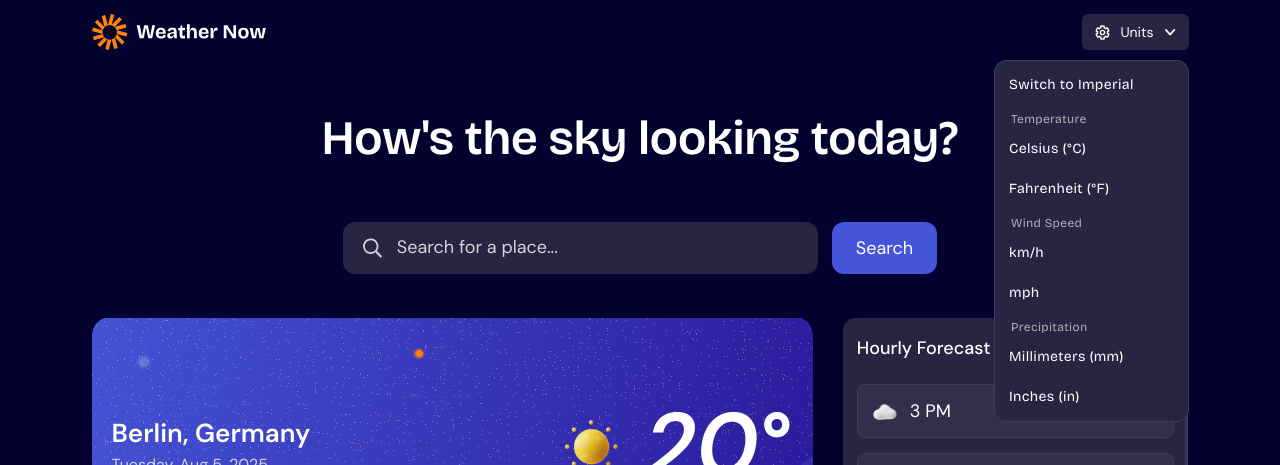
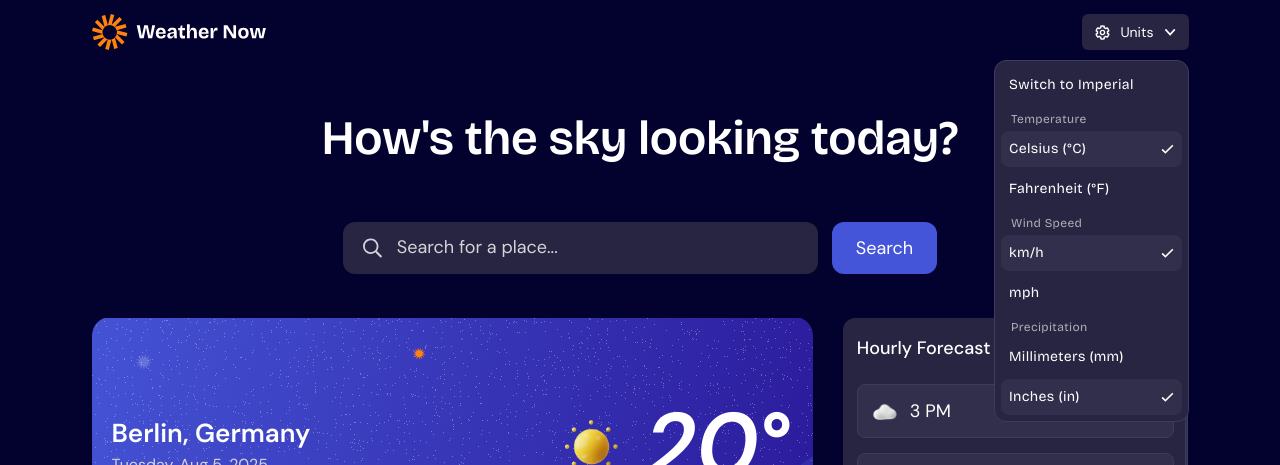
Before and after one commit to ismiralrasyiid/weather-now, a Next.js app: page / in a window 1280 px wide. Both pictures are taken after a click on the button "Units". Shown: the top 465 px of the page. Built offline with nearby package versions, Linux system fonts and the light colour scheme.

Commit message:
refactor(ui): adjust radio group prop types

```diff
--- a/components/feature/menu-dropdown/radio-group.tsx
+++ b/components/feature/menu-dropdown/radio-group.tsx
@@ -1,29 +1,22 @@
+import { RadioSelectUnitOptions } from "@/constants/unit";
 import { Menu } from "@base-ui/react";
 import Image from "next/image";
 
-type Option = {
-  id: string;
-  value: string;
-  label: string;
-};
+export type RadioGroupProps<TValue = string> =
+  RadioSelectUnitOptions<TValue> & { value: TValue };
 
-export type RadioGroupProps = {
-  label: string;
-  options: Array<Option>;
-};
-
-export default function RadioGroup(props: RadioGroupProps) {
-  const { label, options } = props;
+export default function RadioGroup<TValue>(props: RadioGroupProps<TValue>) {
+  const { label, id, options, value } = props;
 
   return (
     <Menu.Group className="flex flex-col gap-1">
       <Menu.GroupLabel className="ml-2.5 text-xs text-text-tertiary">
         {label}
       </Menu.GroupLabel>
-      <Menu.RadioGroup className="flex flex-col gap-1">
+      <Menu.RadioGroup className="flex flex-col gap-1" value={value}>
         {options.map((option, index) => (
           <Menu.RadioItem
-            key={`radio-item-${label}-${index}`}
+            key={`radio-item-${id}-${index}`}
             value={option.value}
             className="flex cursor-pointer items-center justify-between rounded-lg p-2 hover:bg-background-secondary-hover data-checked:bg-background-secondary"
           >
```
